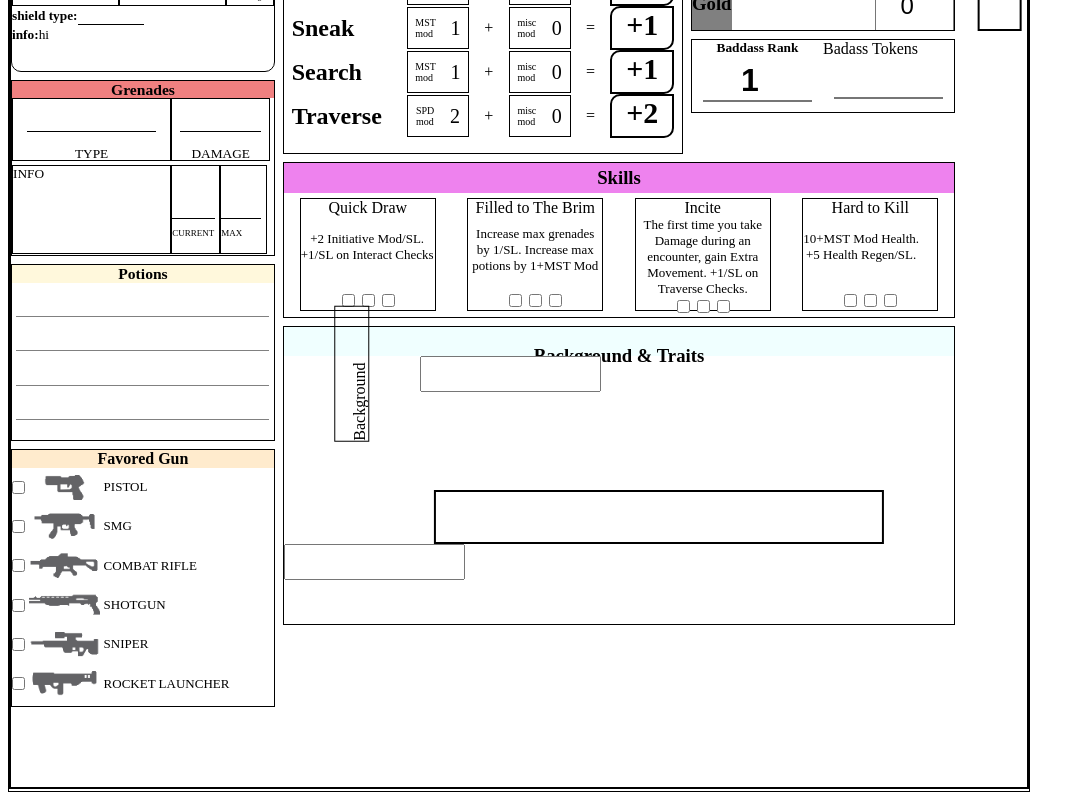
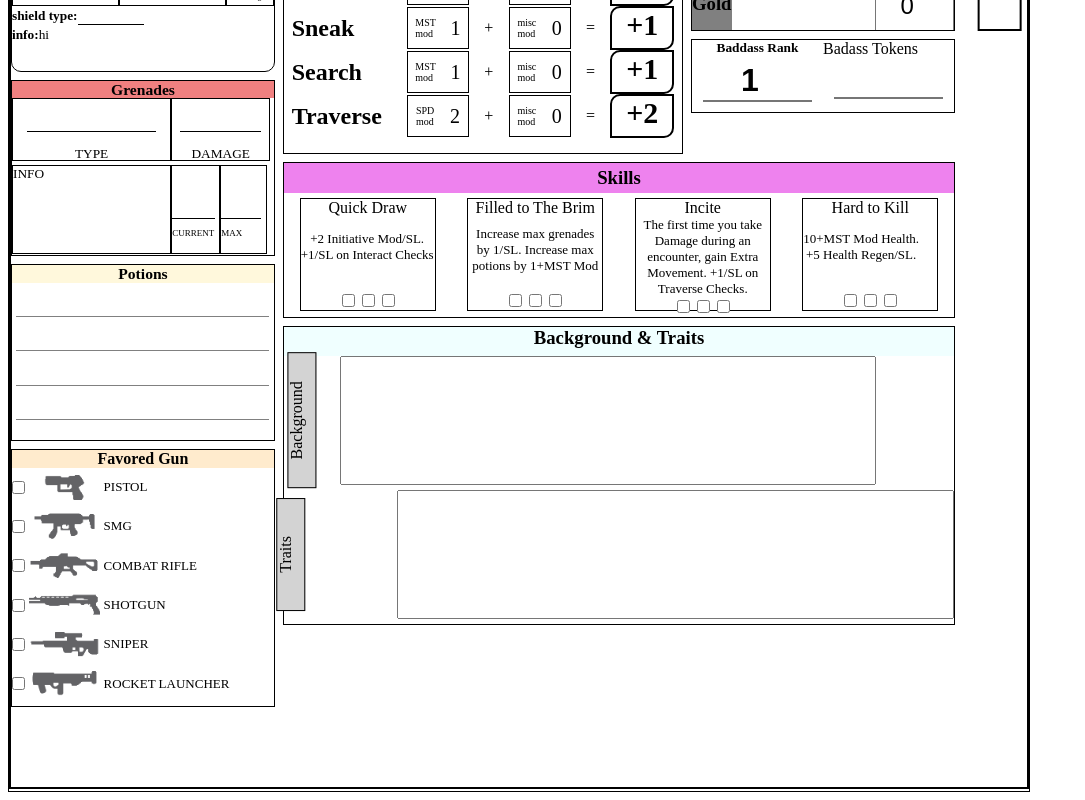
Before and after one commit to chrehall68/character-sheet, a React (Create React App) app: page / in a window 1280 px wide. Shown: the part 538-1338 px from the top of the page, without its empty margins (0-1085 px from the left). Built offline with nearby package versions, Linux system fonts and the light colour scheme.

Commit message:
updated bgtraits again
im so slow sobs SOBS

```diff
--- a/src/Body.css
+++ b/src/Body.css
@@ -717,35 +717,94 @@
 .bgtraits .header {
     height: 10%;
     display: flex;
-    text-align: center;
+
     justify-content: center;
     align-self: flex-end;
     background-color: azure;
 }
 
+.bgtraits .header h3 {
+    margin: 0px;
+    padding: 0px;
+}
+
 .bgtraits .bgbox {
     height: 45%;
+    width: 100%;
+    display: flex;
+    margin:0px;
+    padding: 0px;
+}
+
+.bgtraits .bgbox .bgbar {
+    border: solid black 1px;
+    overflow: hidden;
+    display: flex;
+    background-color: lightgrey;
+    justify-content: center;
+    width: 25%;
+    height: 20%;
+    transform: rotateZ(-90deg) translate(-50px, -50px);
+}
+
+.bgtraits .bgbox .bgbar p {
+    overflow: visible;
+    color: black;
+    margin: 0px;
+    padding: 0px;
+
+}
+
+.bgtraits .bgbox .bginfo {
+    align-self: flex-start;
+    transform: translate(-80px,0);
+    width:100%;
+    height: 100%
+}
+
+.bgtraits .bgbox .bginfo textarea {
+    display: flex;
+    width: 100%;
+    height: 95%;
+    margin: 0px;
+    padding: 0px;
+}
+
+.bgtraits .traitsbox {
+    height: 45%;
+    width: 100%;
+    align-content: center;
     display: flex;
     margin: 0px;
     padding: 0px;
 }
 
-.bgtraits .bgbox .bgbar {
+.bgtraits .traitsbox .traitsbar {
     border: solid black 1px;
-    grid-column: span 1;
-    grid-row: span 15;
     overflow: hidden;
     display: flex;
-    color: white;
+    background-color: lightgrey;
+    justify-content: center;
     width: 20%;
-    height: 25%;
-    transform: rotateZ(-90deg);
+    height: 20%;
+    transform: rotateZ(-90deg) translate(-50px, -50px);
 }
 
-.bgtraits .bgbox .bgbar p {
-    text-align: center;
-    overflow: visible;
-    color: black;
-    width: max-content;
-    transform: rotateX(-90);
+.bgtraits .traitsbox .traitsbar p {
+    margin: 0px;
+    padding: 0px;
 }
+
+.bgtraits .traitsbox .traitsinfo {
+    display: flex;
+    width: 100%;
+    margin: 0px;
+    padding: 0px;
+}
+
+.bgtraits .traitsbox .traitsinfo textarea {
+    width: 100%;
+    height: 95%;
+    margin: 0px;
+    padding: 0px;
+}
--- a/src/Body.js
+++ b/src/Body.js
@@ -305,9 +305,9 @@ class BGandTraits extends React.Component {
             <div className="bgbox"><div className="bgbar"><p>Background</p></div>
             <div className="bginfo"><textarea style= {{"resize" : "none"}}></textarea></div>
             </div>
-
-            <GunBar>Traits</GunBar>
+            <div className="traitsbox"><div className="traitsbar"><p>Traits</p></div>
             <div className="traitsinfo"><textarea style= {{"resize" : "none"}}></textarea></div>
+            </div>
         </div>
     }
 }
```
